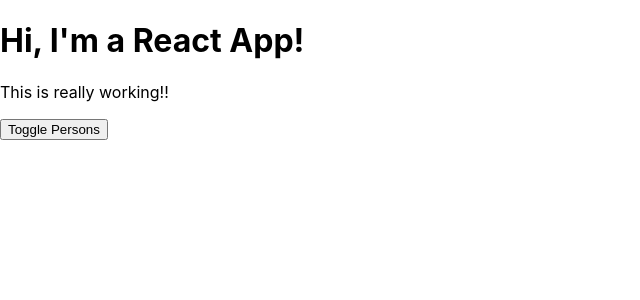
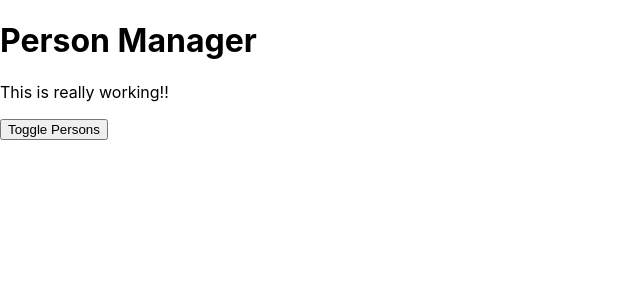
Before and after one commit to austinbeaufort/learningReact, a React app in the folder completeGuideReact/react-complete-guide/: page / in a window 1280 px wide. Shown: the top 300 px of the page, without its empty margins (0-640 px from the left). Built offline with nearby package versions, Linux system fonts and the light colour scheme.

Commit message:
notes on Lifecycles, creation and update.

```diff
--- a/completeGuideReact/react-complete-guide/src/components/Cockpit/Cockpit.js
+++ b/completeGuideReact/react-complete-guide/src/components/Cockpit/Cockpit.js
@@ -18,7 +18,7 @@
 
     return (
         <div className={classes.Cockpit}>
-            <h1>Hi, I'm a React App!</h1>
+            <h1>{props.title}</h1>
             <p className={assignedClasses.join(' ')}>This is really working!!</p>
             <button
             className={btnClass}
--- a/completeGuideReact/react-complete-guide/src/components/Persons/Person/Person.js
+++ b/completeGuideReact/react-complete-guide/src/components/Persons/Person/Person.js
@@ -2,7 +2,7 @@
 import classes from './Person.css';
 
 const person = (props) => {
-
+    console.log('[Person.js] rendering...')
     return (
     <div className={classes.Person}>
         <p onClick={props.click}> I'm {props.name} and I am {props.age} years old! </p>
--- a/completeGuideReact/react-complete-guide/src/components/Persons/Persons.js
+++ b/completeGuideReact/react-complete-guide/src/components/Persons/Persons.js
@@ -1,13 +1,17 @@
 import React from 'react';
 import Person from './Person/Person';
 
-const Persons = (props) => props.persons.map((person, index) => {
-        return <Person
+const Persons = (props) => {
+    console.log('[Persons.js] rendering...');
+    return props.persons.map((person, index) => {
+        return (
+        <Person
           click={() => props.clicked(index)}
           name={person.name}
           age={person.age}
           key={person.id}
           changed={(event) => props.changed(event, person.id)}/>
-      });
+        );
+      })};
 
 export default Persons;
--- a/completeGuideReact/react-complete-guide/src/containers/App.js
+++ b/completeGuideReact/react-complete-guide/src/containers/App.js
@@ -5,6 +5,11 @@
 
 
 class App extends Component {
+  constructor(props) {
+    super(props);
+    console.log('[App.js] constructor');
+  }
+
   state = {
     persons: [
       { id: '1', name: 'Austin', age: 26 },
@@ -15,6 +20,14 @@
     showPersons: false
   }
 
+  static getDerivedStateFromProps(props, state) {
+    console.log('[App.js] getDerivedStateFromProps', props);
+    return state;
+  }
+
+  componentDidMount() {
+    console.log('[App.js] componentDidMount');
+  }
 
   nameChangedHandler = (event, id) => {
     const personIndex = this.state.persons.findIndex(p => {
@@ -48,6 +61,7 @@
   }
 
   render() {
+      console.log('[App.js] render');
 
     let persons = null;
 
@@ -63,6 +77,7 @@
     return (
         <div className={classes.App}>
           <Cockpit
+            title={this.props.appTitle}
             showPersons={this.state.showPersons}
             persons={this.state.persons}
             clicked={this.togglePersonsHandler} />
--- a/completeGuideReact/react-complete-guide/src/index.js
+++ b/completeGuideReact/react-complete-guide/src/index.js
@@ -4,7 +4,7 @@
 import App from './containers/App';
 import * as serviceWorker from './serviceWorker';
 
-ReactDOM.render(<App />, document.getElementById('root'));
+ReactDOM.render(<App appTitle="Person Manager"/>, document.getElementById('root'));
 
 // If you want your app to work offline and load faster, you can change
 // unregister() to register() below. Note this comes with some pitfalls.
```
Also changed, not shown: completeGuideReact/react-complete-guide/src/components/notes.js (+67 -1 lines).
